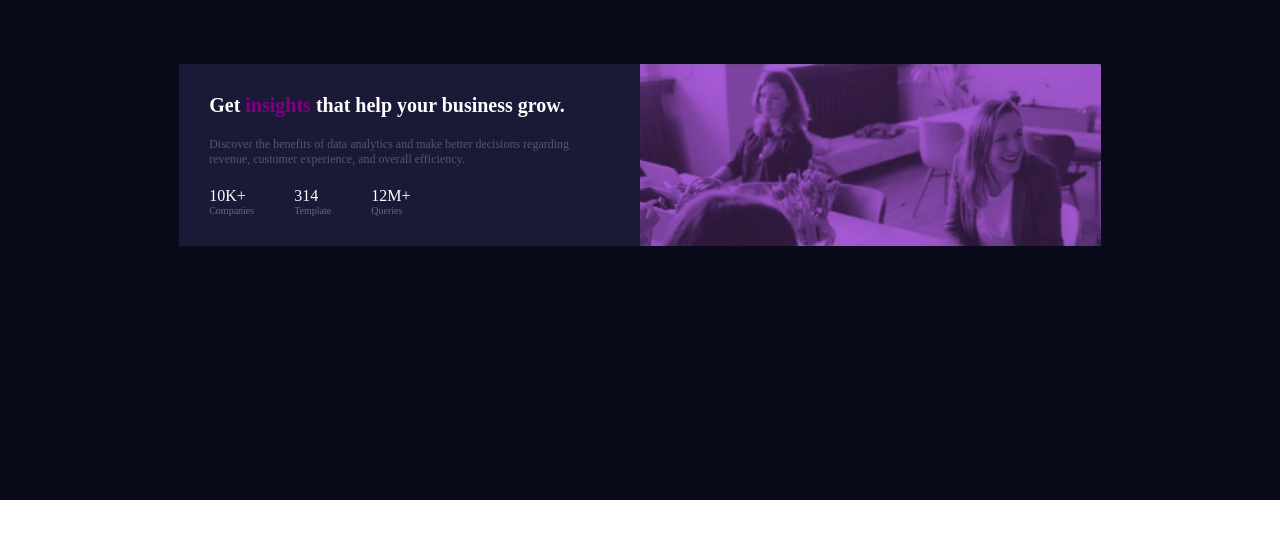
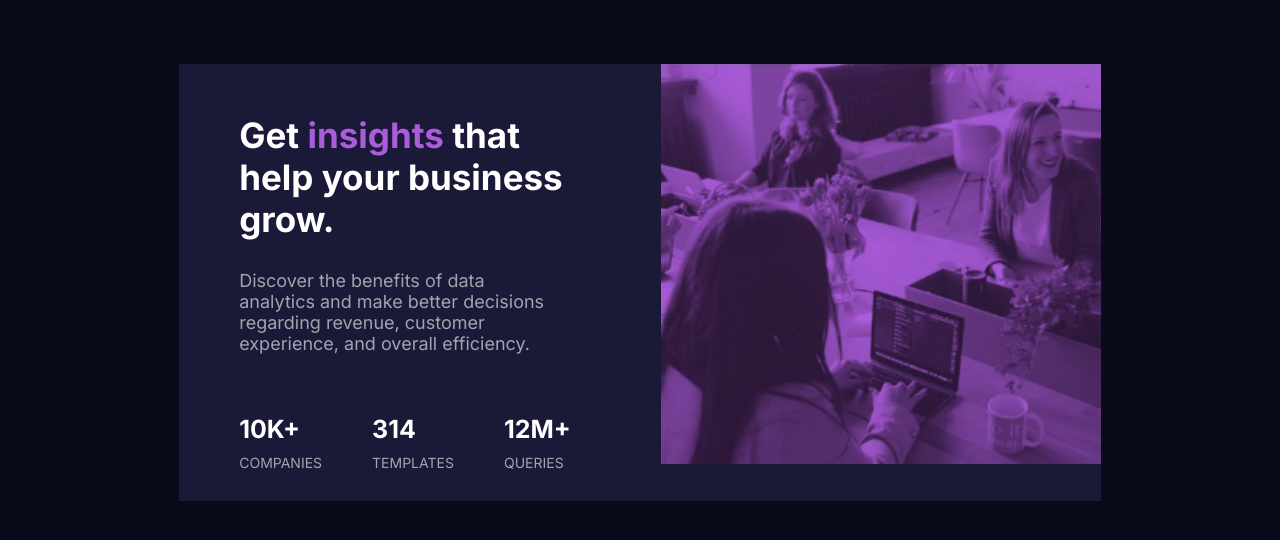
Before and after one commit to Jerrisneh/RIL-CSS-4, a plain HTML site: page index.html in a window 1280 px wide. Drawn offline with Linux system fonts and the light colour scheme.

Commit message:
worked on the color,fonts, and layout

```diff
--- a/index.html
+++ b/index.html
@@ -6,7 +6,7 @@
     <link rel="preconnect" href="https://fonts.googleapis.com" />
     <link rel="preconnect" href="https://fonts.gstatic.com" crossorigin />
     <link
-      href="https://fonts.googleapis.com/css2?family=Inter:wght@300;600;700;800&family=Poppins&display=swap"
+      href="https://fonts.googleapis.com/css2?family=Inter:wght@300;400;600;700;800&family=Kumbh+Sans:wght@400;700&family=Lexend+Deca&family=Poppins:wght@400;500;600;700&family=Roboto:wght@400;700&display=swap"
       rel="stylesheet"
     />
     <link rel="stylesheet" href="style.css" />
@@ -17,7 +17,6 @@
     <main class="outer">
       <section class="inner">
         <article class="left">
-          <div>
           <h1>
             Get <span class="color">insights</span> that help your business
             grow.
@@ -29,20 +28,19 @@
           </p>
 
           <div class="stats">
-              <div class="companies">
-                <span>10K+</span>
+            <div>
+              <span class="stats-num">10K+</span>
               <span class="companies"> Companies </span>
             </div>
 
-              <div class="template">
-                <span>314</span>
-                <span class="template"> Template </span>
+            <div>
+              <span class="stats-num">314</span>
+              <span class="template"> Templates</span>
             </div>
 
             <div>
-                <span>12M+</span>
+              <span class="stats-num">12M+</span>
               <span class="queries"> Queries </span>
-              </div>
             </div>
           </div>
         </article>
--- a/style.css
+++ b/style.css
@@ -8,7 +8,7 @@
     background-color:  hsl(233, 47%, 7%);
     margin: auto;
     padding: 5%;
-    height: 500px;
+    height: 100vh;
 }
 
 .inner{
@@ -25,43 +25,58 @@
   background-image: url("image.png");
   background-repeat: no-repeat;
   background-size: cover;
+  height: 400px;
 }
-
-.right img{
-    width: 100%;
-    height: 100%;
-}
-
 
 .left{
     width: 50%;
     color: white;
     padding: 30px;
+    margin: 0px 20px;
 
   }
   .left h1{
-    /* margin: 10px; */
-    font-size: 20px;
+    font-family: "Inter";
+    font-size: 35px;
     font-weight: 700;
     margin-bottom: 20px;
+    padding: 20px 20px 0px 10px;
   }
   .left h1 span{
-    color: purple;
+    color: hsl(277, 64%, 61%);
+    font-family: "Inter";
   }
   .left p{
-    color: #57546F;
-    font-size: 12px;
+    /* color: #54546F; */
+    color: hsla(0, 0%, 100%, 0.6);
+    font-size: 18px;
+    font-family: "Inter";
     margin-bottom: 20px;
+    padding: 10px 50px 40px 10px;
   }
-
   .stats{
     display: flex;
-    gap: 40px;
+    gap: 50px;
+    font-family: "Lexend Deca";
+    padding-left: 10px;
   }
   .stats span{
     display: block;
   }
-span.template, span.companies, span.queries{
-    color: #69677E;
-    font-size: 10px;
+  .stats-num{
+    display: block;
+    font-size: 25px;
+    font-weight: 700;
+    font-family: "Inter";
   }
+  .template, .companies, .queries{
+    color: hsla(0, 0%, 100%, 0.6);
+    font-size: 14px;
+    font-family: "Inter";
+    padding-top: 10px;
+    text-transform: uppercase;
+  }
+  .right img{
+      width: 100%;
+      height: 100%;
+  }
```
Lines whose indentation alone changed are shown as unchanged.
